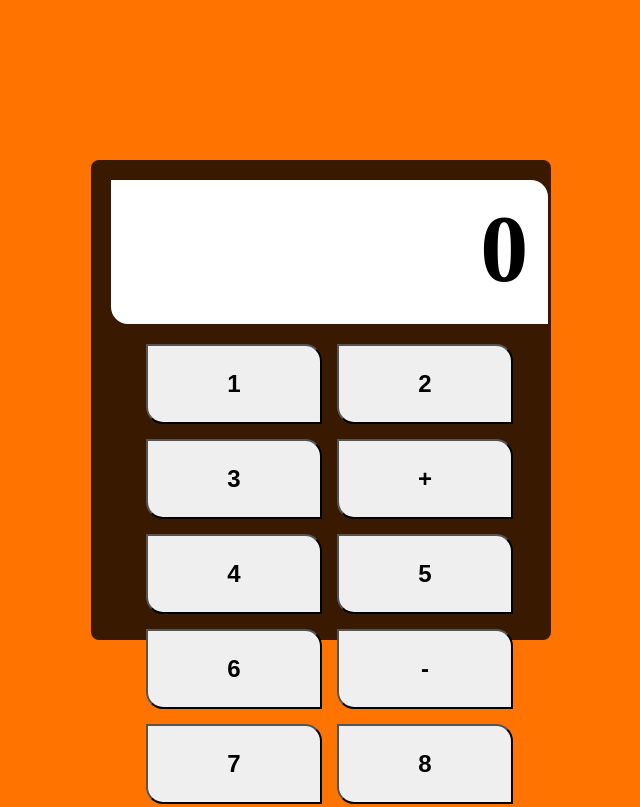
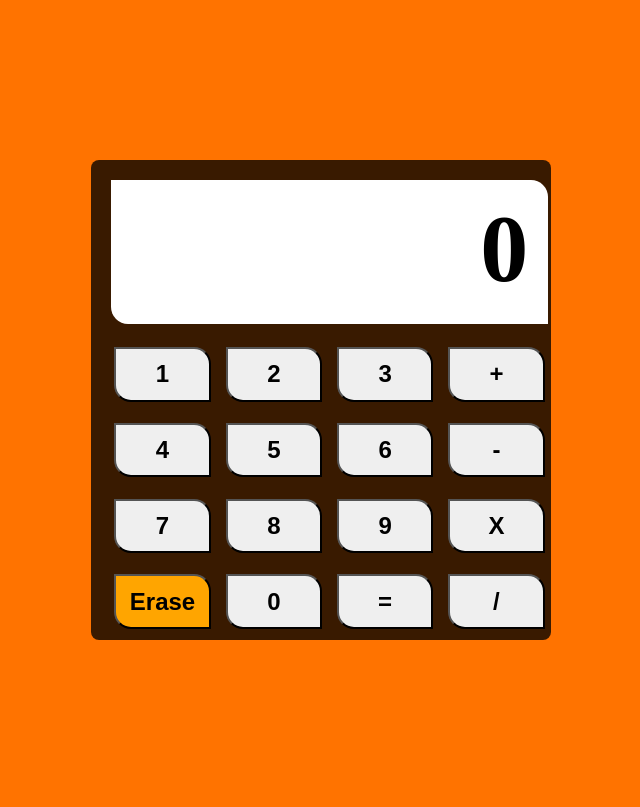
Before and after one commit to Shreya-050/Calculator, a plain HTML site: page index.html in a window 1280 px wide. Shown: the top 807 px of the page, without its empty margins (319-959 px from the left). Drawn offline with Linux system fonts and the light colour scheme.

Commit message:
calculator second commit

```diff
--- a/style.css
+++ b/style.css
@@ -66,8 +66,8 @@ gap:15px;
 
 }
 button{
-    width:11rem;
-    height:5rem;
+    width:22%;
+    height:19%;
     border-bottom-left-radius: 17px;
     border-top-right-radius: 17px;
     font-size: x-large;
```
